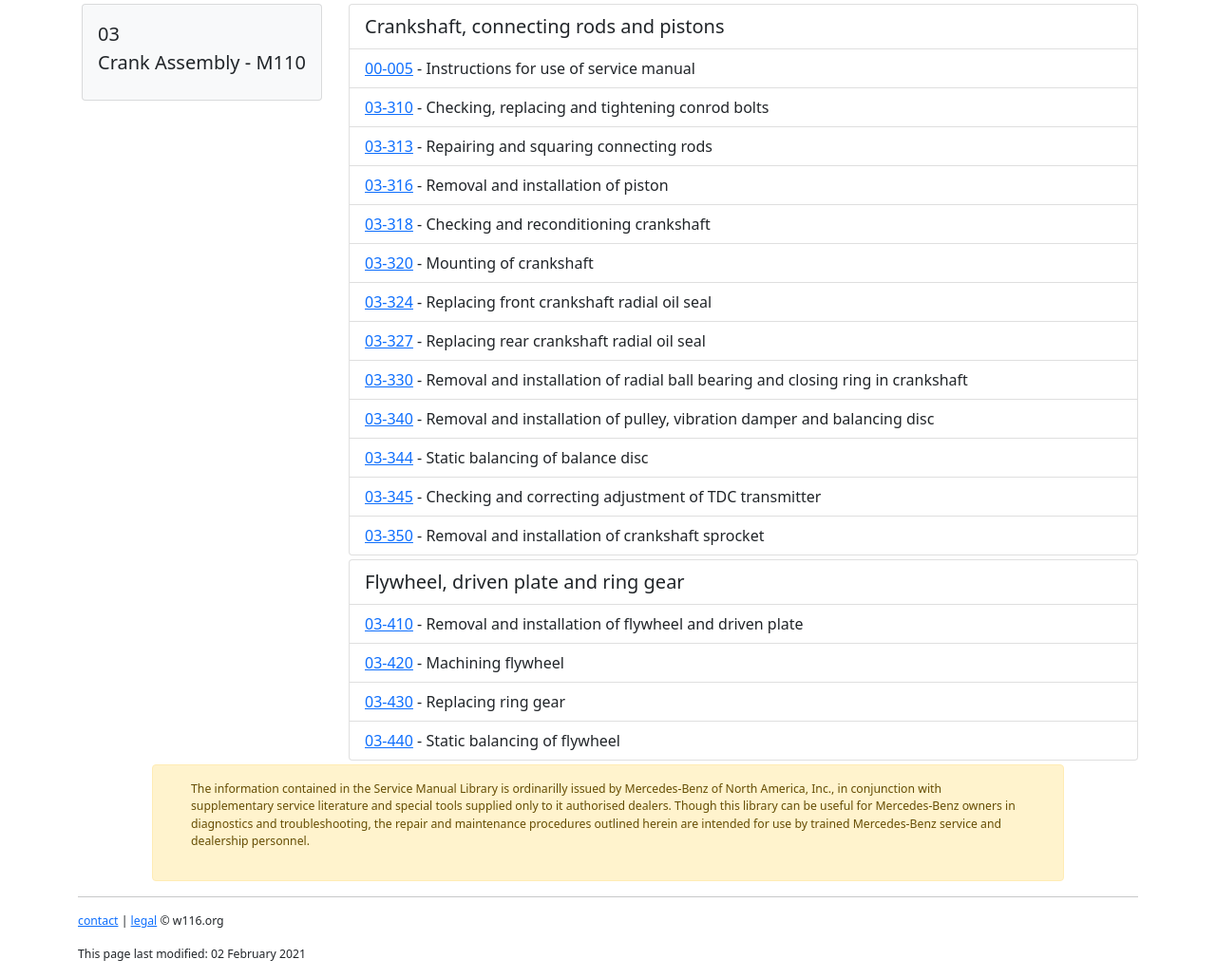
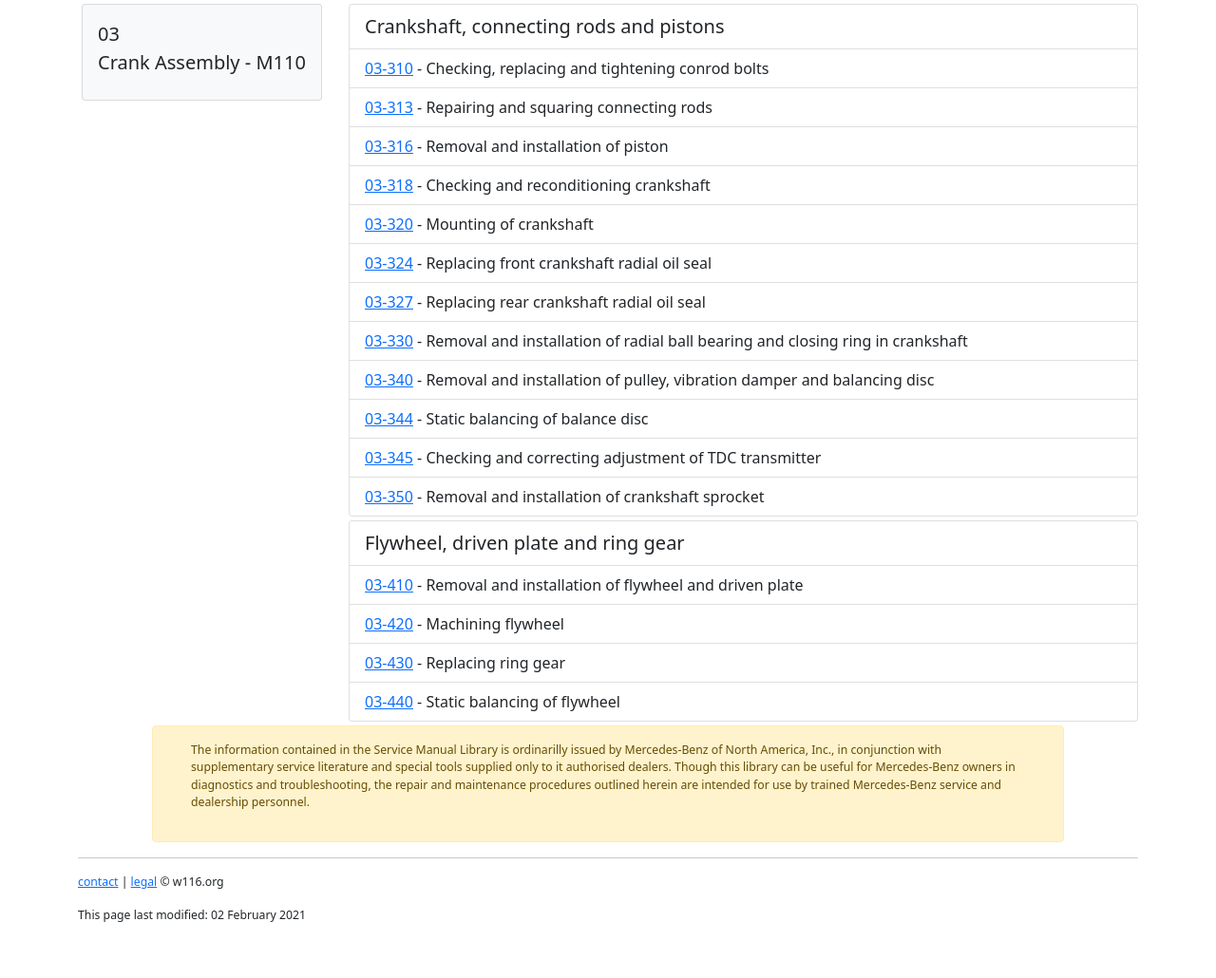
Before and after one commit to W116org/handbook, a Jekyll site: the page built from m110/03Engine.html, in a window 1280 px wide, cut to the strip 220-1250 px from the top of the page. Shown: the whole strip at 95% size. Built offline with Jekyll 4.4.1, drawn with Linux system fonts in a browser that asks for light colours; comment, search, counter and statistics services are not loaded; after the commit the page ends 1209 px from its top, so only the background shows below that.

Commit message:
Remove redundant link

```diff
--- a/m110/03Engine.html
+++ b/m110/03Engine.html
@@ -19,7 +19,6 @@ lead: "1972-1980: 280S 280SE 300SD 450SE 450SEL"
   <div class="col-xs-12 col-md-9">
     <ul class="list-group mb-1">
       <li class="list-group-item lead">Crankshaft, connecting rods and pistons</li>
-      <li class="list-group-item"><a href="{{site.cdpath}}/Engine/110/00-005.pdf">00-005</a> - Instructions for use of service manual</li>
       <li class="list-group-item"><a href="{{site.cdpath}}/Engine/110/03-310.pdf">03-310</a> - Checking, replacing and tightening conrod bolts</li>
       <li class="list-group-item"><a href="{{site.cdpath}}/Engine/110/03-313.pdf">03-313</a> - Repairing and squaring connecting rods</li>
       <li class="list-group-item"><a href="{{site.cdpath}}/Engine/110/03-316.pdf">03-316</a> - Removal and installation of piston</li>
--- a/m110/05Engine.html
+++ b/m110/05Engine.html
@@ -19,7 +19,6 @@ lead: "1972-1980: 280S 280SE 300SD 450SE 450SEL"
   <div class="col-xs-12 col-md-9">
     <ul class="list-group mb-1">
       <li class="list-group-item lead">Camshaft, rocker arm and valves</li>
-      <li class="list-group-item"><a href="{{site.cdpath}}/Engine/110/00-005.pdf">00-005</a> - Instructions for use of service manual</li>
       <li class="list-group-item"><a href="{{site.cdpath}}/Engine/110/05-210.pdf">05-210</a> - Checking and adjusting valve clearance</li>
       <li class="list-group-item"><a href="{{site.cdpath}}/Engine/110/05-212.pdf">05-212</a> - Replacing threaded bushing and valve adjusting screw</li>
       <li class="list-group-item"><a href="{{site.cdpath}}/Engine/110/05-215.pdf">05-215</a> - Checking and adjusting camshaft timing</li>
--- a/m110/07-2MechElec.html
+++ b/m110/07-2MechElec.html
@@ -19,7 +19,6 @@ lead: "1972-1980: 280S 280SE 300SD 450SE 450SEL"
   <div class="col-xs-12 col-md-9">
     <ul class="list-group mb-1">
       <li class="list-group-item lead">Carburetor, idle speed control, regulation of engine</li>
-      <li class="list-group-item"><a href="{{site.cdpath}}/Engine/110/00-005.pdf">00-005</a> - Instructions for use of service manual</li>
       <li class="list-group-item"><a href="{{site.cdpath}}/Engine/110/07_2-090.pdf">07.2-090</a> - Layout and function of Solex carburetor 4 A 1
         <ul class="list-group list-group-flush small">
          <li class="list-group-item">A. General</li>
--- a/m110/07-3MechElec.html
+++ b/m110/07-3MechElec.html
@@ -19,7 +19,6 @@ lead: "1972-1980: 280S 280SE 300SD 450SE 450SEL"
   <div class="col-xs-12 col-md-9">
     <ul class="list-group mb-1">
       <li class="list-group-item lead">Testing and adjusting jobs</li>
-      <li class="list-group-item"><a href="{{site.cdpath}}/Engine/110/00-005.pdf">00-005</a> - Instructions for use of service manual</li>
       <li class="list-group-item"><a href="{{site.cdpath}}/Engine/110/07_3-100.pdf">07.3-100</a> - Adjustment of idle speed</li>
       <li class="list-group-item"><a href="{{site.cdpath}}/Engine/110/07_3-105.pdf">07.3-105</a> - Checking and adjusting on-off ratio</li>
       <li class="list-group-item"><a href="{{site.cdpath}}/Engine/110/07_3-110.pdf">07.3-110</a> - checking and regulating engine</li>
```
